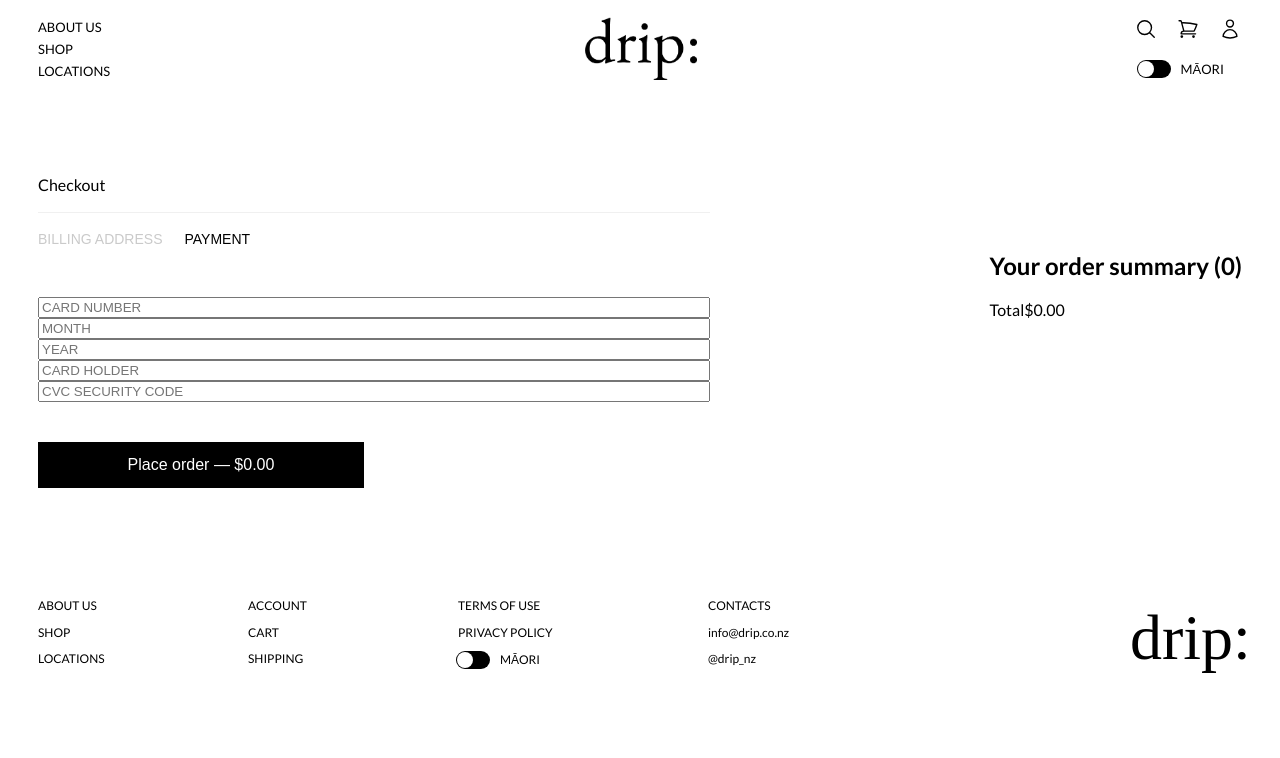
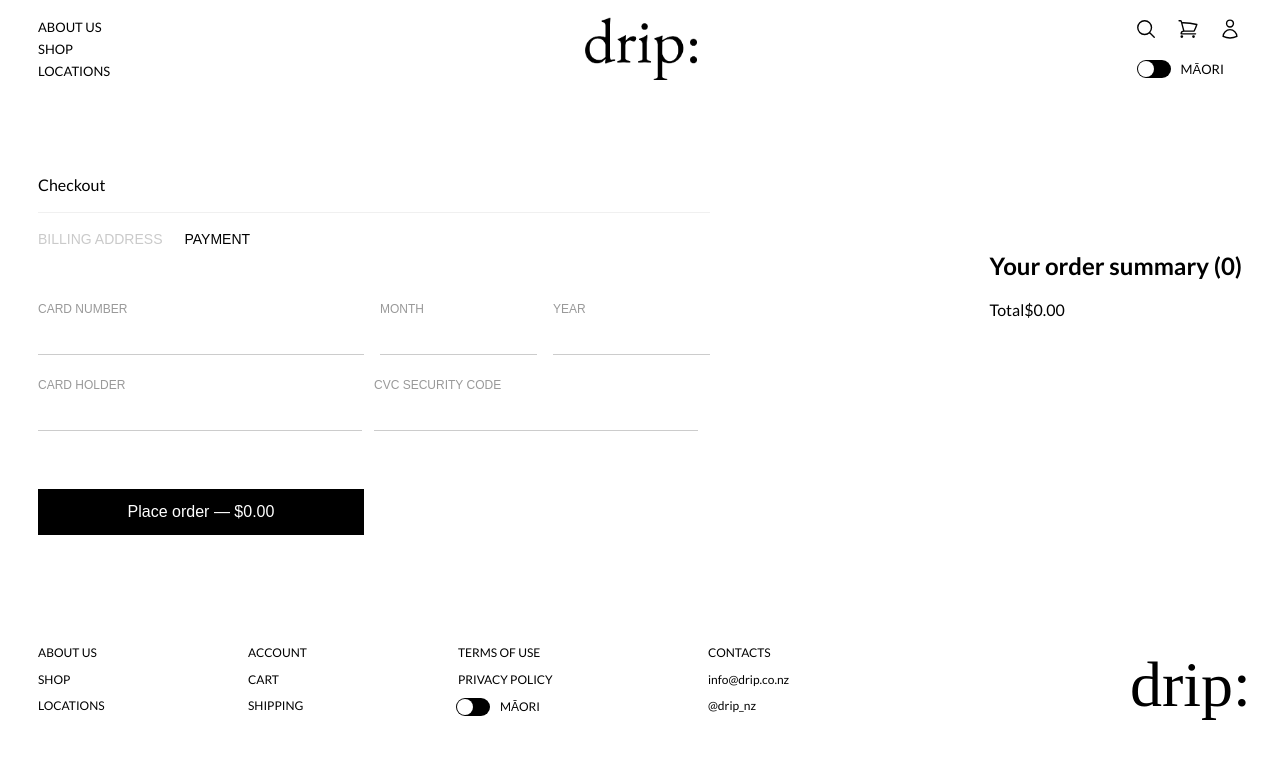
Before and after one commit to james-kwon97/drip, a React (Vite) app: page /checkout in a window 1280 px wide. Both pictures are taken after a click on the button "PAYMENT". Shown: the top 758 px of the page. Built offline with nearby package versions, Linux system fonts and the light colour scheme.

Commit message:
Applying the same layout to the payment section

```diff
--- a/src/components/Checkout/Checkout.css
+++ b/src/components/Checkout/Checkout.css
@@ -57,7 +57,8 @@
   margin-bottom: 18px;
 }
 
-.form-row input {
+.form-row input,
+.payment-form input {
   width: 326px;
   height: 47px;
   padding: 0 0 10px;
@@ -67,7 +68,8 @@
   color: #000;
 }
 
-.form-row input::placeholder {
+.form-row input::placeholder,
+.payment-form input::placeholder {
   color: #999;
   font-size: 12px;
   position: absolute;
@@ -110,3 +112,33 @@
   width: 96px;
   height: 94px;
 }
+
+.payment-form {
+  display: flex;
+  flex-wrap: wrap;
+  justify-content: space-between;
+}
+
+.payment-form .form-row {
+  width: 100%;
+  display: flex;
+  justify-content: space-between;
+  margin-bottom: 18px;
+}
+
+.payment-form .form-row input {
+  width: 326px;
+}
+
+.payment-form .form-row input[placeholder='MONTH'],
+.payment-form .form-row input[placeholder='YEAR'] {
+  width: 157px;
+}
+
+.payment-form .form-row:last-child {
+  justify-content: flex-start;
+}
+
+.payment-form .form-row:last-child input {
+  margin-right: 12px;
+}
--- a/src/components/Checkout/Checkout.tsx
+++ b/src/components/Checkout/Checkout.tsx
@@ -92,12 +92,18 @@ function Checkout({ isEnglish }: CheckoutProps) {
           )}
           {step === 'payment' && (
             <form className="payment-form">
+              <div className="form-row">
                 <input
                   type="text"
                   placeholder={isEnglish ? 'TAU KĀRI' : 'CARD NUMBER'}
                 />
-              <input type="text" placeholder={isEnglish ? 'MARAMA' : 'MONTH'} />
+                <input
+                  type="text"
+                  placeholder={isEnglish ? 'MARAMA' : 'MONTH'}
+                />
                 <input type="text" placeholder={isEnglish ? 'TAU' : 'YEAR'} />
+              </div>
+              <div className="form-row">
                 <input
                   type="text"
                   placeholder={isEnglish ? 'KAIPUPURI KĀRI' : 'CARD HOLDER'}
@@ -108,6 +114,7 @@ function Checkout({ isEnglish }: CheckoutProps) {
                     isEnglish ? 'WAEHERE HAUMARU CVC' : 'CVC SECURITY CODE'
                   }
                 />
+              </div>
             </form>
           )}
         </div>
```
Lines whose indentation alone changed are shown as unchanged.
